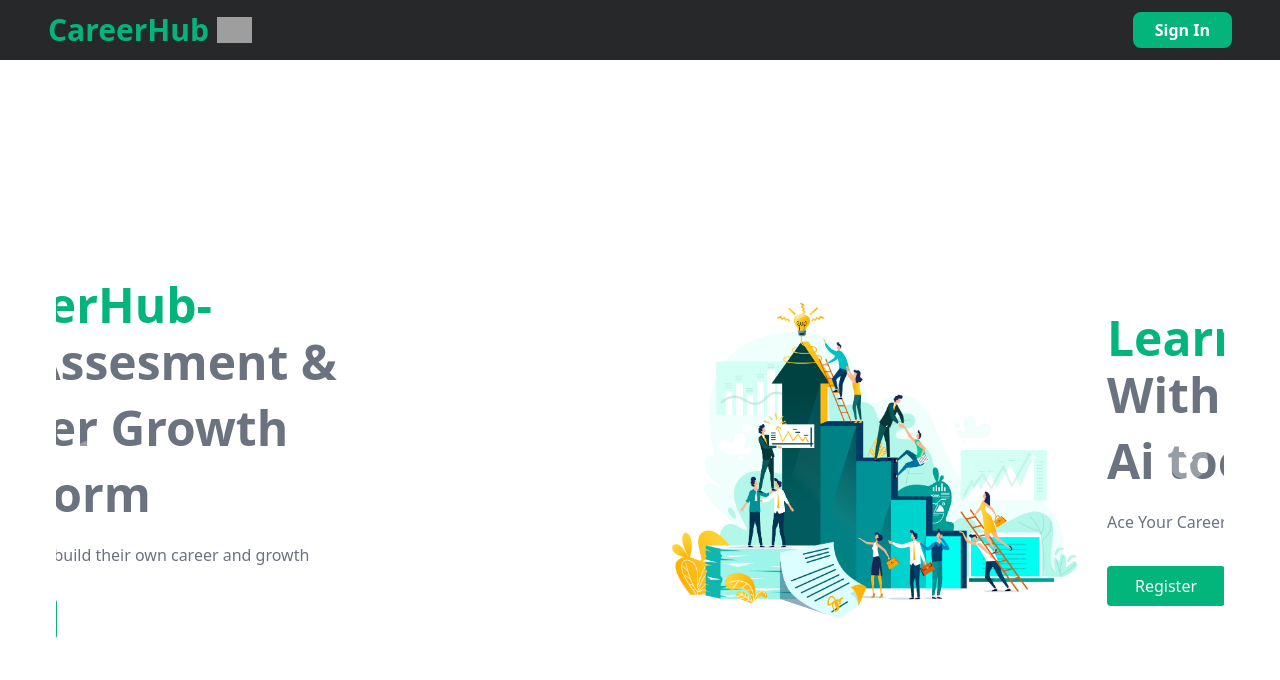
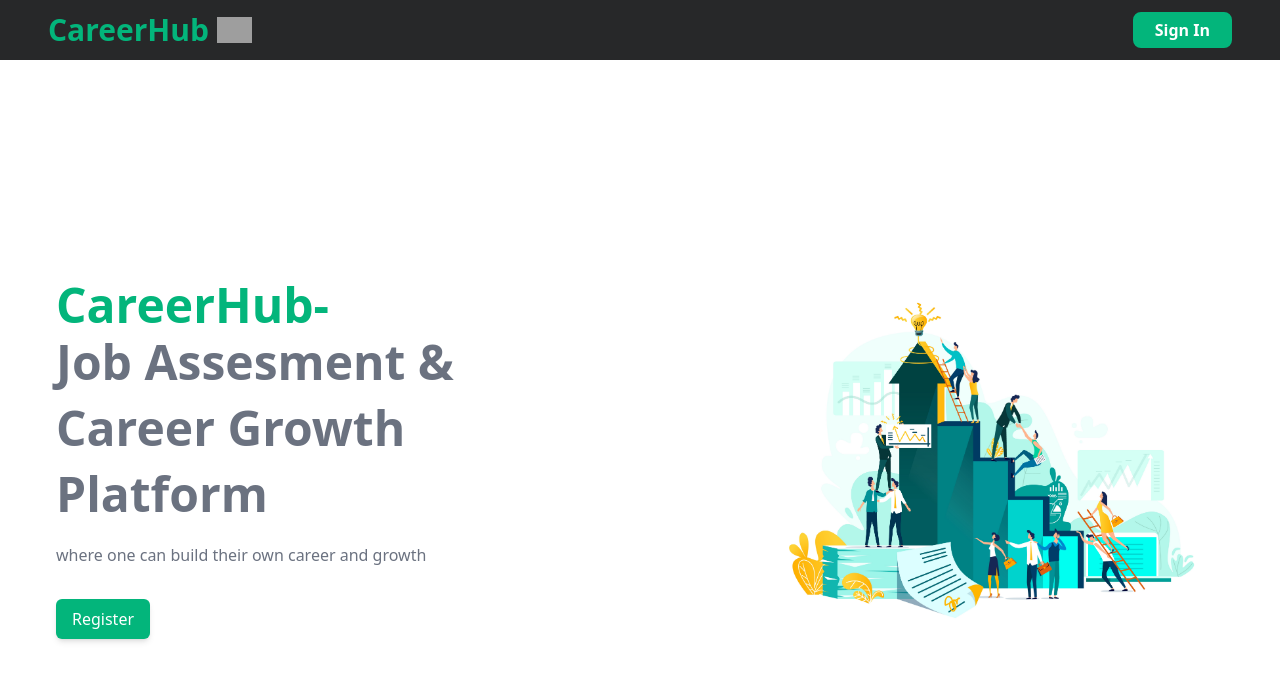
Before and after one commit to KunalSalunkhe12/CareerHub, a React (Vite) app in the folder client/: page / in a window 1280 px wide. Shown: the top 680 px of the page. Built offline with nearby package versions, Linux system fonts and the light colour scheme; grey boxes are pictures that could not be loaded; the HTML template or start-up script is replaced by a standard one.

Commit message:
fixed Home

```diff
--- a/client/src/pages/Home.jsx
+++ b/client/src/pages/Home.jsx
@@ -1,12 +1,11 @@
-import { Carousel } from "flowbite-react";
+import { Link } from "react-router-dom";
+import { useSelector } from "react-redux";
+
 import pic_one from "../assets/images/29.jpg";
-import resume_pic from "../assets/images/resume_pic.png";
-import search_pic from "../assets/images/search_pic.png";
 const Home = () => {
+  const user = useSelector((state) => state.auth.userInfo);
   return (
-    <div>
-      <div className="px-4 lg:px-14 max-w-screen-2xl mx-auto min-h-screen h-screen">
-        <Carousel className="w-full">
+    <div className="px-4 lg:px-14 max-w-screen-2xl mx-auto min-h-screen h-screen flex justify-center items-center">
       <div className=" flex flex-col md:flex-row-reverse items-center justify-between gap-12">
         <div className="image">
           <img src={pic_one} className="h-96" alt="" />
@@ -21,51 +20,12 @@ const Home = () => {
           <p className="text-gray-500 text-base mb-8">
             where one can build their own career and growth
           </p>
-              <button className="px-7 py-2 bg-custom_green text-white rounded  hover:bg-slate-500 cursor-pointer transition-all duration-300 hover:-translate-y-4 ">
-                Register
-              </button>
+          {!user && (
+            <Link to="/auth">
+              <button className="btn_primary">Register</button>
+            </Link>
+          )}
         </div>
-          </div>
-          <div className=" flex flex-col md:flex-row-reverse items-center justify-between gap-12">
-            <div className="image">
-              <img src={resume_pic} className="h-96" alt="" />
-            </div>
-            <div className="md:w-1/2 mr-10">
-              <span className="text-custom_green loading-snug text-5xl font-semibold mb-4  md:w-3/4">
-                Learn & Earn
-              </span>
-              <h1 className="text-5xl font-semibold mb-4 text-gray-500 leading-snug md:w-3/4">
-                With Our guided Ai tool
-              </h1>
-              <p className="text-gray-500 text-base mb-8">
-                Ace Your Career and give a it a kick start
-              </p>
-              <button className="px-7 py-2 bg-custom_green text-white rounded  hover:bg-slate-500 cursor-pointer transition-all duration-300 hover:-translate-y-4 ">
-                Register
-              </button>
-            </div>
-          </div>
-          <div className=" flex flex-col md:flex-row-reverse items-center justify-between gap-12">
-            <div className="image">
-              <img src={search_pic} className="h-96" alt="" />
-            </div>
-            <div className="md:w-1/2 mr-10">
-              <span className="text-custom_green loading-snug text-5xl font-semibold mb-4  md:w-3/4">
-                Save Jobs
-              </span>
-              <h1 className="text-5xl font-semibold mb-4 text-gray-500 leading-snug md:w-3/4">
-                In convinient way
-              </h1>
-              <p className="text-gray-500 text-base mb-8">
-                where you can able to save jobs{" "}
-              </p>
-              <button className="px-7 py-2 bg-custom_green text-white rounded  hover:bg-slate-500 cursor-pointer transition-all duration-300 hover:-translate-y-4 ">
-                Register
-              </button>
-            </div>
-          </div>
-        </Carousel>
-        {/* <Welcome/> */}
       </div>
     </div>
   );
```
Lines whose indentation alone changed are shown as unchanged.
